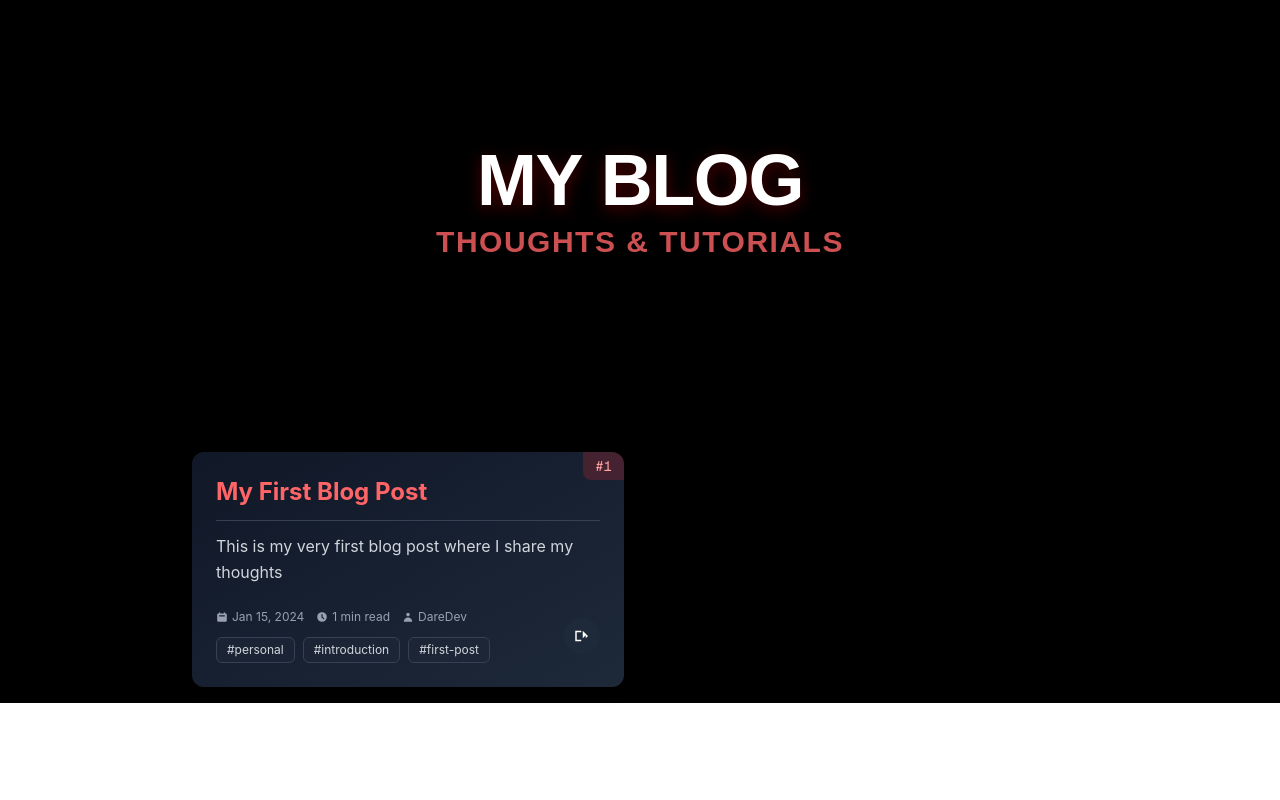
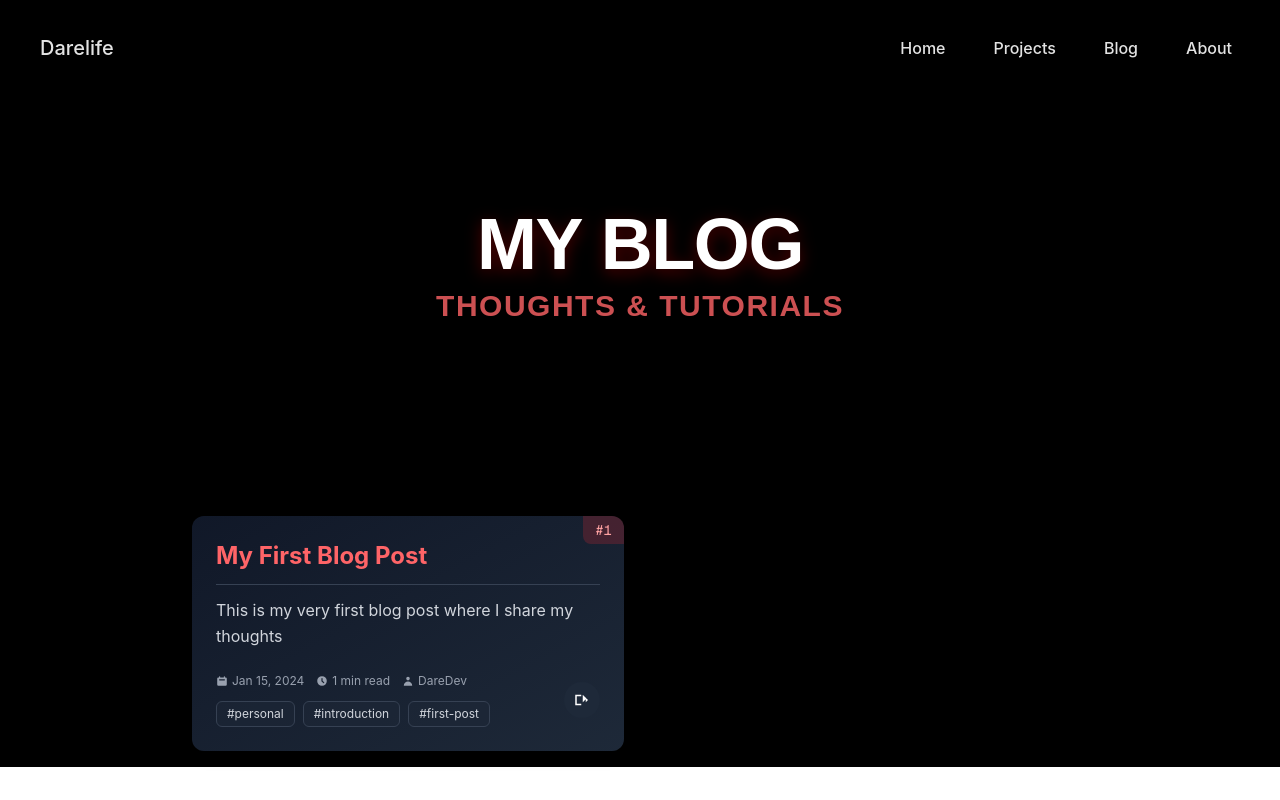
Before and after one commit to Darelife/DareDev, a Next.js app: page /blog in a window 1280 px wide. Built offline with nearby package versions, Linux system fonts and the light colour scheme.

Commit message:
added the navbar to the blog page

```diff
--- a/src/app/blog/page.tsx
+++ b/src/app/blog/page.tsx
@@ -3,6 +3,7 @@ import fs from 'fs';
 import path from 'path';
 import Link from 'next/link';
 import BlurText from '../../components/BlurText';
+import Navbar from '../../components/navbar';
 
 const Blog = () => {
   const blogsFilePath = path.join(process.cwd(), 'public', 'blogs.json');
@@ -17,6 +18,7 @@ const Blog = () => {
 
   return (
     <div className="bg-black text-white p-4" style={{ fontFamily: 'Inter, system-ui, -apple-system, sans-serif' }}>
+      <Navbar />
       <div className="max-w-4xl mx-auto">
 
       {/* Heading section */}
--- a/src/components/navbar.tsx
+++ b/src/components/navbar.tsx
@@ -1,3 +1,4 @@
+"use client";
 import React from "react";
 
 const navLinks = [
```
